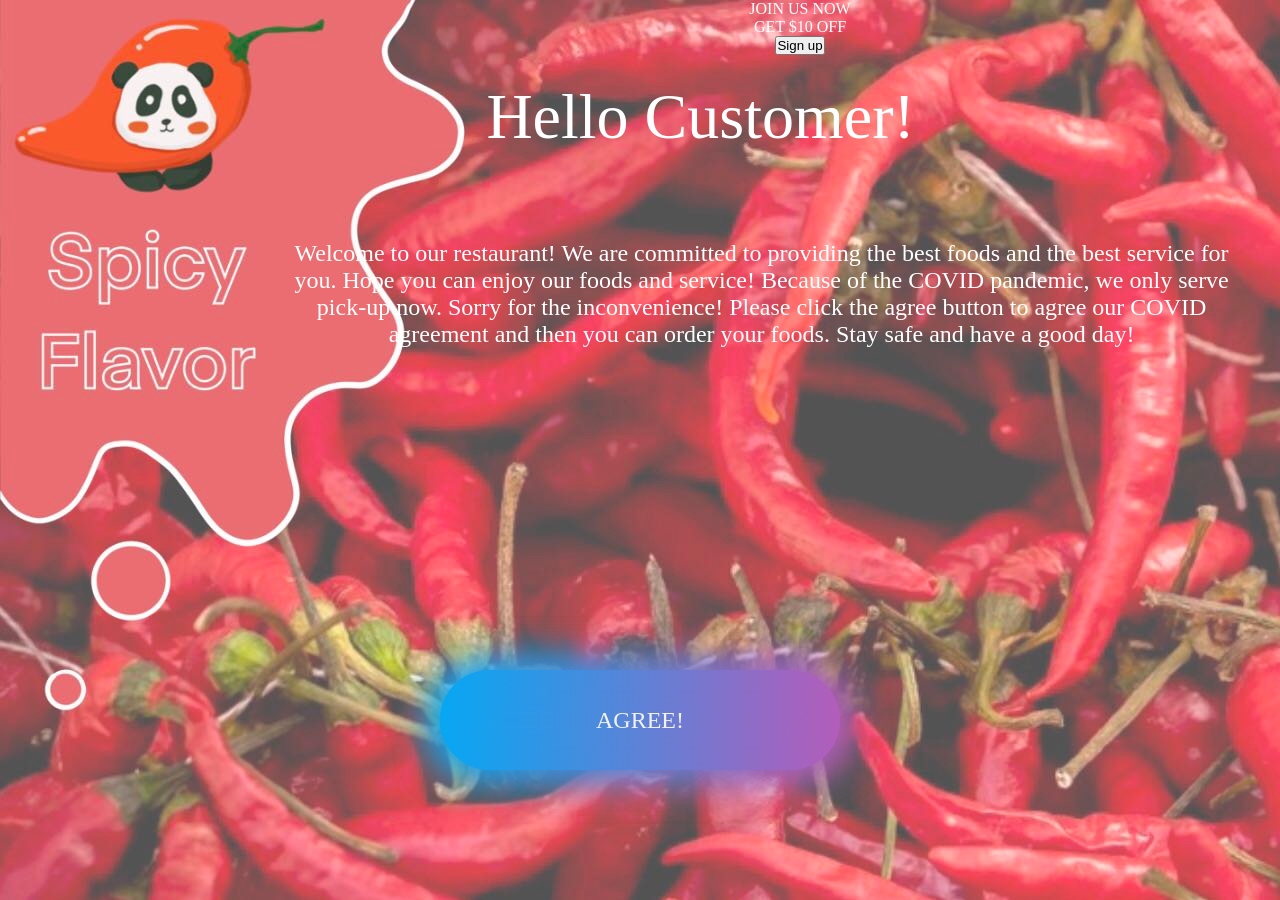
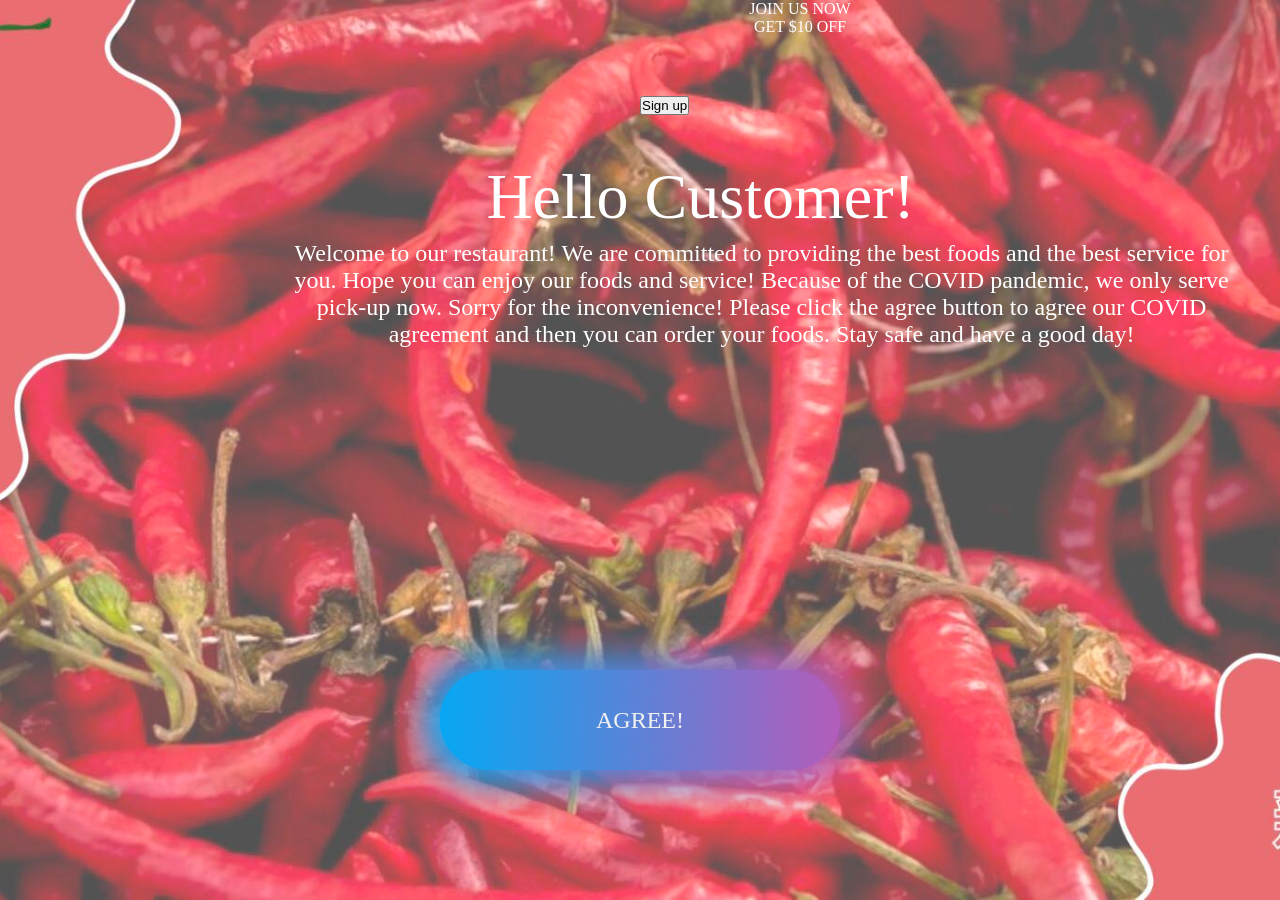
Before and after one commit to cjuanito797/groupProject, a Django app: page / in a window 1280 px wide; the page is wider, and only the part inside the window is pictured. Run offline with Django 3.2, Linux system fonts and the light colour scheme.

Commit message:
Update COVID.css

```diff
--- a/chinesseRestaurant/static/css/COVID.css
+++ b/chinesseRestaurant/static/css/COVID.css
@@ -8,7 +8,7 @@ header {
 
 #title {
     position: absolute;
-    top: 10%;
+    top: 20%;
     left: 38%;
     display: inline-block;
     font-size: 64px;
@@ -36,10 +36,14 @@ header {
 }
 
 body {
-    background-image: url("../images/BackGround.jpg");
-    width: 100%;
-    height: 100%;
+
+    background-image:    url(../images/BackGround.jpg);
+    background-size:     cover;                      /* <------ */
+    background-repeat:   no-repeat;
+    background-position: center center;              /* optional, center the image */
 }
+
+
 
 a {
     text-decoration: none;
@@ -95,3 +99,9 @@ a:hover {
     right: 50%;
     left: 50%;
 }
+
+#sign_up_button{
+    top: 12%;
+    left: 50%;
+    position: absolute;
+}
```
